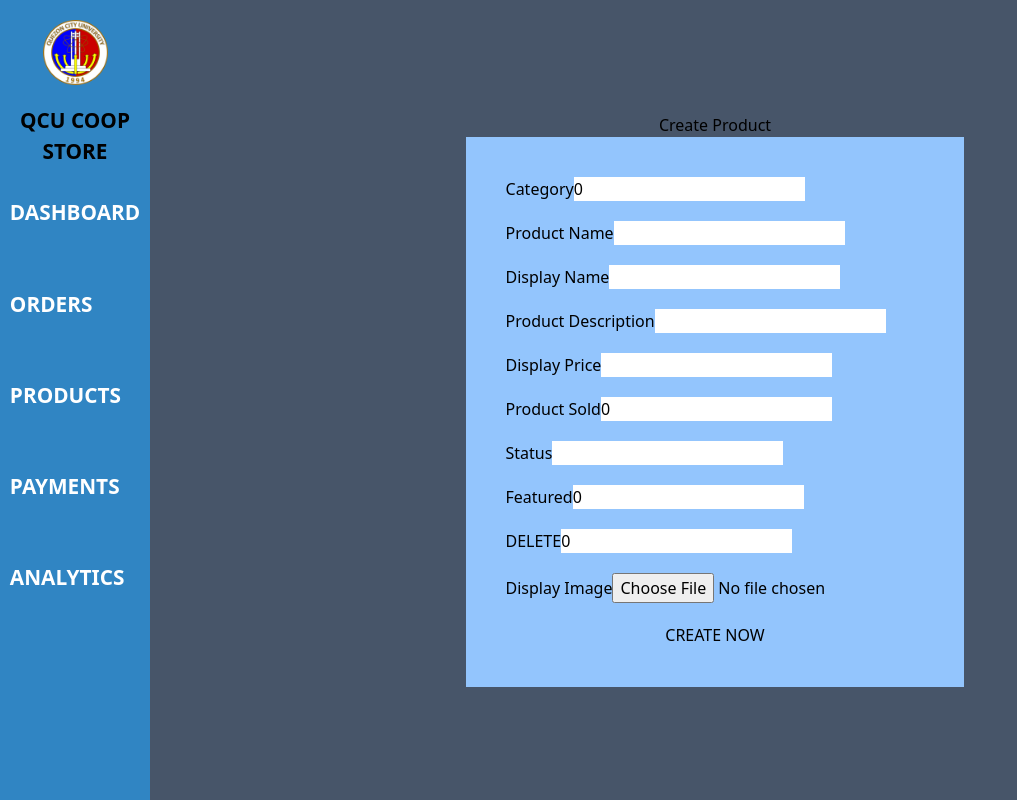
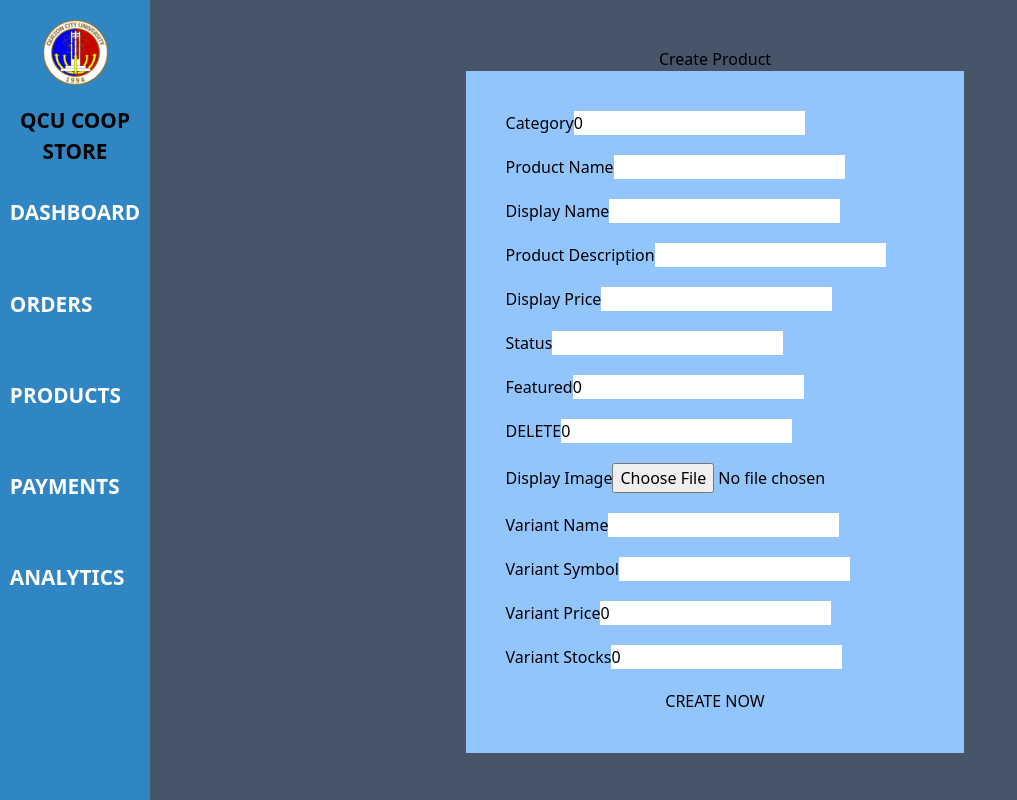
Before and after one commit to ivrnDev/coop-inventory, a Next.js app in the folder qcu-coop/: page /admin/products/new in a window 1280 px wide. Shown: the whole page, without its empty margins (0-1017 px from the left). Built offline with nearby package versions, Linux system fonts and the light colour scheme.

Commit message:
FIx creating variant bug

```diff
--- a/qcu-coop/components/admin/products/CreateProductForm.tsx
+++ b/qcu-coop/components/admin/products/CreateProductForm.tsx
@@ -18,6 +18,7 @@ const CreateProductForm = () => {
     variant_name: "",
     variant_symbol: "",
     variant_price: 0,
+    variant_stocks: 0,
   });
   const [file, setFile] = useState<any>({
     display_image: null,
@@ -48,7 +49,7 @@ const CreateProductForm = () => {
     try {
       const response = await createProduct(form);
       if (response.status === 201) {
-        console.log("Category created successfully");
+        console.log("Product created successfully");
         setFormData({
           category_id: 0,
           product_name: "",
@@ -56,18 +57,18 @@ const CreateProductForm = () => {
           display_price: "",
           product_stocks: 0,
           product_description: "",
-          product_sold: 0,
           status: "",
           isFeatured: 0,
           isDeleted: 0,
           variant_name: "",
           variant_symbol: "",
           variant_price: 0,
+          variant_stocks: 0,
           display_image: null,
         });
         console.log(response.data);
       } else {
-        console.error("Failed to create category");
+        console.error("Failed to create Product");
       }
     } catch (error) {
       console.error("Error:", error);
@@ -135,16 +136,6 @@ const CreateProductForm = () => {
               />
             </div>
             <div>
-              <label>Product Sold</label>
-              <input
-                type="text"
-                name="product_sold"
-                value={formData.product_sold}
-                onChange={handleChange}
-                autoComplete="off"
-              />
-            </div>
-            <div>
               <label>Status</label>
               <input
                 type="text"
@@ -178,8 +169,47 @@ const CreateProductForm = () => {
               <label>Display Image</label>
               <input
                 type="file"
-                name="display_image"
+                name="product_image"
                 onChange={handleFileChange}
+              />
+            </div>
+            <div>
+              <label>Variant Name</label>
+              <input
+                type="text"
+                name="variant_name"
+                value={formData.variant_name}
+                onChange={handleChange}
+                autoComplete="off"
+              />
+            </div>
+            <div>
+              <label>Variant Symbol</label>
+              <input
+                type="text"
+                name="variant_symbol"
+                value={formData.variant_symbol}
+                onChange={handleChange}
+                autoComplete="off"
+              />
+            </div>
+            <div>
+              <label>Variant Price</label>
+              <input
+                type="text"
+                name="variant_price"
+                value={formData.variant_price}
+                onChange={handleChange}
+                autoComplete="off"
+              />
+            </div>
+            <div>
+              <label>Variant Stocks</label>
+              <input
+                type="text"
+                name="variant_stocks"
+                value={formData.variant_stocks}
+                onChange={handleChange}
                 autoComplete="off"
               />
             </div>
--- a/qcu-coop/types/products/products.ts
+++ b/qcu-coop/types/products/products.ts
@@ -6,7 +6,7 @@ export type ProductsType = {
   display_price: string;
   product_stocks: number;
   product_description: string;
-  product_sold: number;
+  product_sold?: number;
   status: string;
   isFeatured?: number;
   isDeleted?: number;
@@ -15,6 +15,7 @@ export type ProductsType = {
   variant_name: string;
   variant_symbol: string;
   variant_price: number;
+  variant_stocks: number;
 };
 
 export type CategoriesType = {
```
